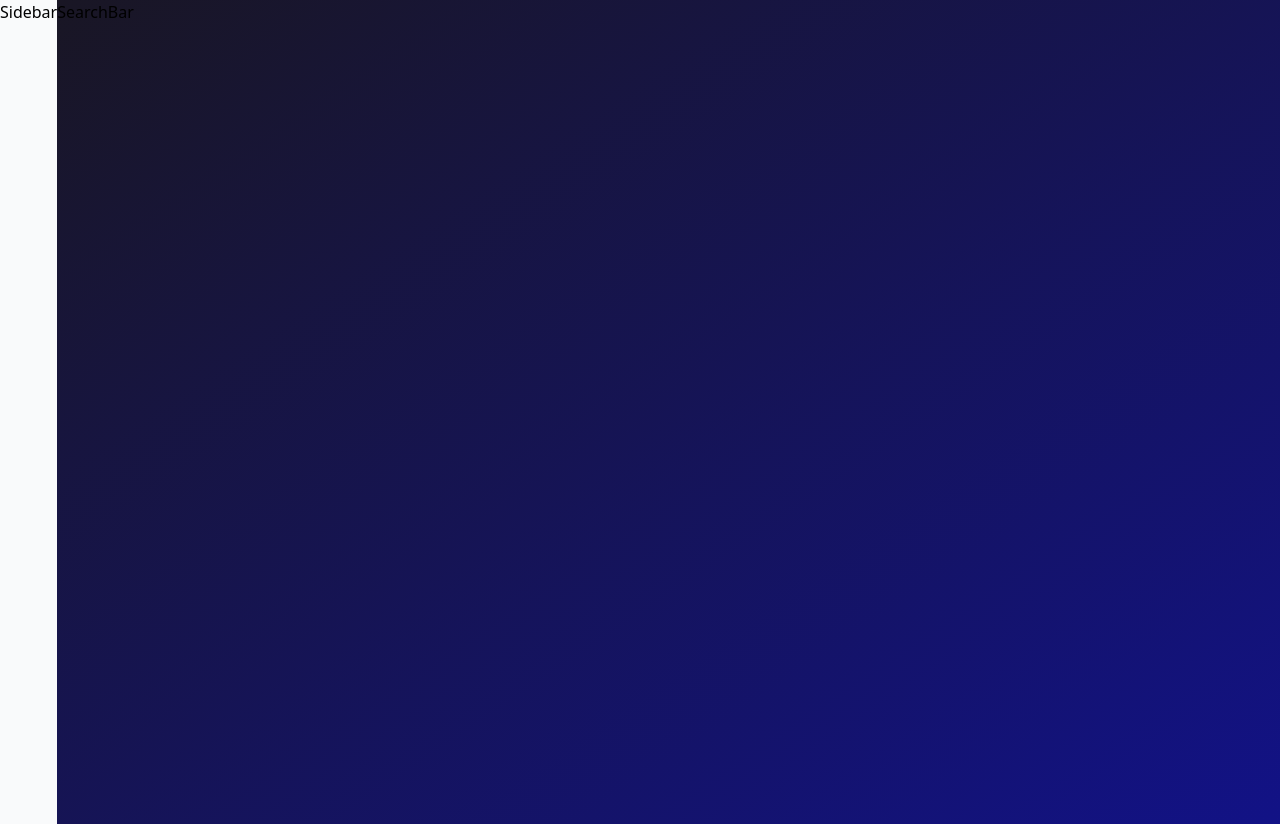
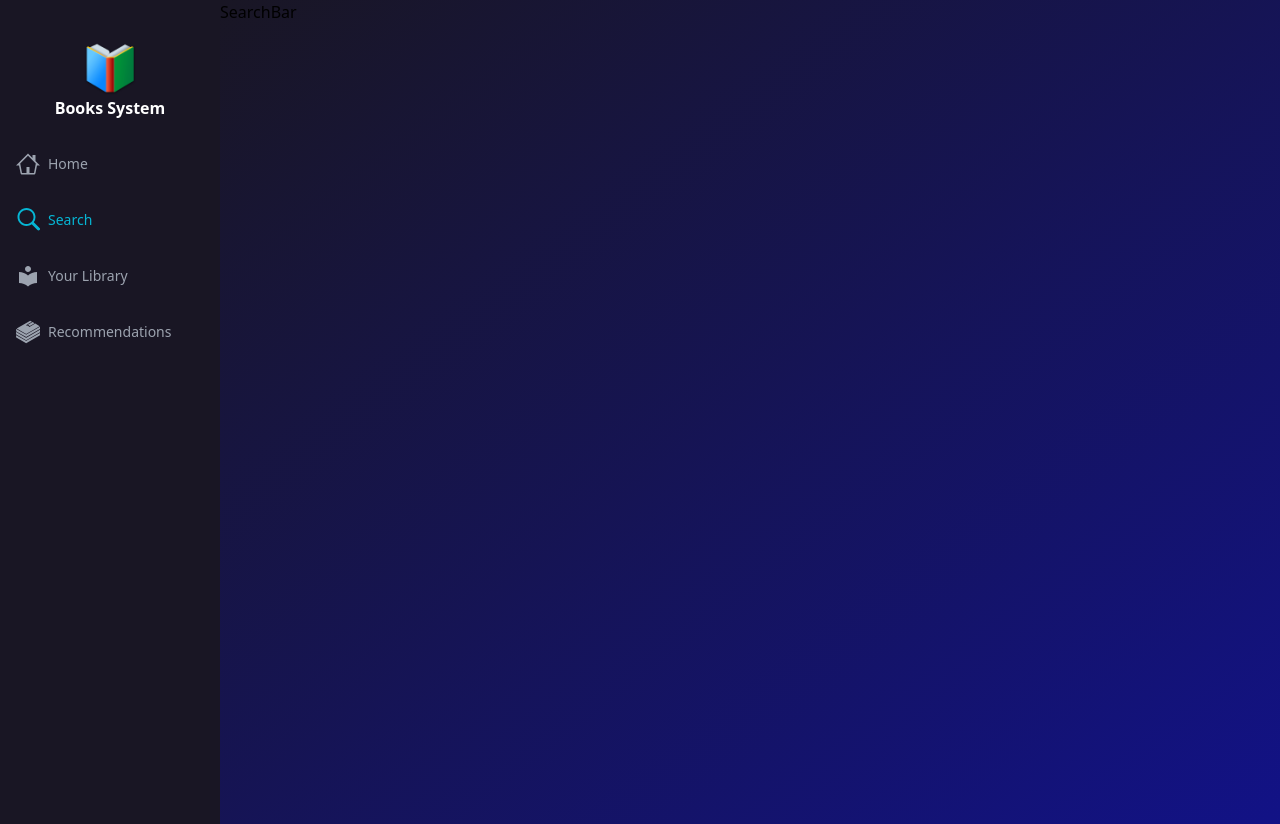
Before and after one commit to Mykhailo20/Book_Recommendation_System, a React (Vite) app in the folder react_frontend/: page /search in a window 1280 px wide. Before the commit this address had no page. Built offline with nearby package versions, Linux system fonts and the light colour scheme.

Commit message:
feat (react-frontend): implement and style the sidebar

```diff
--- a/react_frontend/src/assets/constants.js
+++ b/react_frontend/src/assets/constants.js
@@ -1,8 +1,14 @@
-import { HiOutlineHashtag, HiOutlineHome, HiOutlinePhotograph, HiOutlineUserGroup } from 'react-icons/hi';
+import { GoHome, GoSearch } from "react-icons/go";
+import { MdLocalLibrary, MdRecommend } from "react-icons/md";
+import { SiBookstack } from "react-icons/si";
+
 
 export const links = [
-  { name: 'Discover', to: '/', icon: HiOutlineHome },
-  { name: 'Around You', to: '/around-you', icon: HiOutlinePhotograph },
-  { name: 'Top Artists', to: '/top-artists', icon: HiOutlineUserGroup },
-  { name: 'Top Charts', to: '/top-charts', icon: HiOutlineHashtag },
+  { name: 'Home', to: '/', icon: GoHome },
+  { name: 'Search', to: '/search', icon: GoSearch },
+  { name: 'Your Library', to: '/rated-books', icon: MdLocalLibrary },
+  { name: 'Recommendations', to: '/book-recommendations', icon: SiBookstack},
 ];
+
+
+export default links;
--- a/react_frontend/src/assets/index.js
+++ b/react_frontend/src/assets/index.js
@@ -1,7 +1,9 @@
 import loader from './book-loader.gif';
-import logo from './logo.svg';
+import logo from './logo.png';
+import links from './constants'
 
 export {
   logo,
   loader,
+  links
 };
--- a/react_frontend/src/components/BookCard.jsx
+++ b/react_frontend/src/components/BookCard.jsx
@@ -3,13 +3,12 @@ import { Link } from 'react-router-dom';
 const BookCard = ({ book, index }) => {
   const activeBook = 'Test';
     return(
-    <div className='flex flex-col w-[250px] p-4 bg-white/5
+    <div className='flex flex-col w-[225px] p-4 bg-white/5
                     bg-opacity-80 dackdrop-blur-sm animate-slideup
                     rounded-lg cursor-pointer'>
       <div className='relative w-full group'>
         <div className={`absolute inset-0 justify-center items-center bg-black
-                         bg-opacity-20 group-hover:flex
-                         ${activeBook?.title === book.title ? '' : 'hidden'}`}>
+                         bg-opacity-20 group-hover:flex hidden`}>
         </div>
         <div className='w-100 flex justify-center'>
           <img alt='book_img' src={book.image_url}/>
@@ -21,7 +20,7 @@ const BookCard = ({ book, index }) => {
             {book.title}
           </Link>
         </p>
-        <p class="text-sm truncate text-gray-300  text-center mt-1">
+        <p className="text-sm truncate text-gray-300  text-center mt-1">
             {book.author}
         </p>
       </div>
--- a/react_frontend/src/components/Sidebar.jsx
+++ b/react_frontend/src/components/Sidebar.jsx
@@ -1,5 +1,43 @@
-const Sidebar = () => (
-  <div>Sidebar</div>
-);
+import { useState } from 'react';
+import { NavLink } from 'react-router-dom';
+import { RiCloseLine } from 'react-icons/ri';
+
+import { logo } from '../assets';
+import { links } from '../assets';
+
+
+const NavLinks = ({ handleClick }) => (
+  <div>
+    { links.map((item) => (
+      <NavLink
+        key={item.name}
+        to={item.to}
+        className="flex flex-row justify-start items-center
+                   my-8 text-sm font-medium text-gray-400
+                   hover:text-cyan-400"
+        onClick={() => handleClick && handleClick() }
+      >
+        <item.icon className='w-6 h-6 mr-2'/>
+        {item.name}
+      </NavLink>
+    )) }
+  </div>
+)
+
+const Sidebar = () => {
+  const [mobileMenuOpen, setMobileMenuOpen] = useState(false);
+
+  return (
+    <div className='md:flex hidden flex-col w-[220px] py-10 px-4
+                    bg-[#191624]
+    '>
+      <div className='flex flex-col justify-center'>
+        <img src={logo} alt="logo" className='w-full h-14 object-contain fill-white'/>
+        <h3 className='text-center text-white font-bold'>Books System</h3>
+      </div>
+      <NavLinks />
+    </div>
+  )
+};
 
 export default Sidebar;
```
Also changed, not shown: react_frontend/src/assets/logo.png (added), react_frontend/src/assets/logo.svg (deleted).
